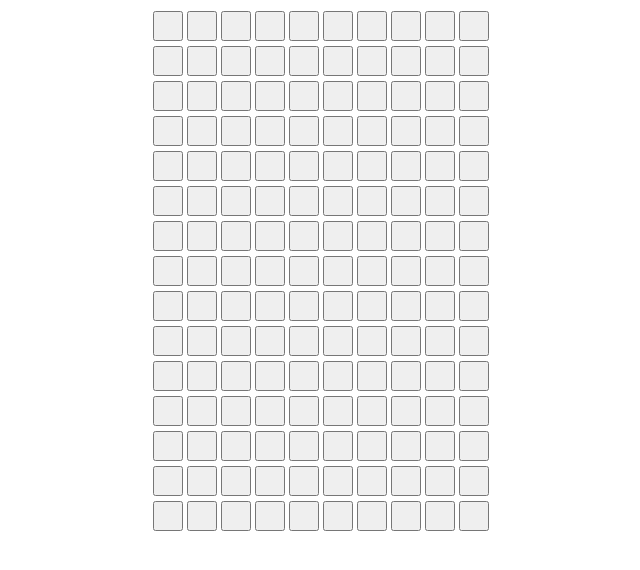
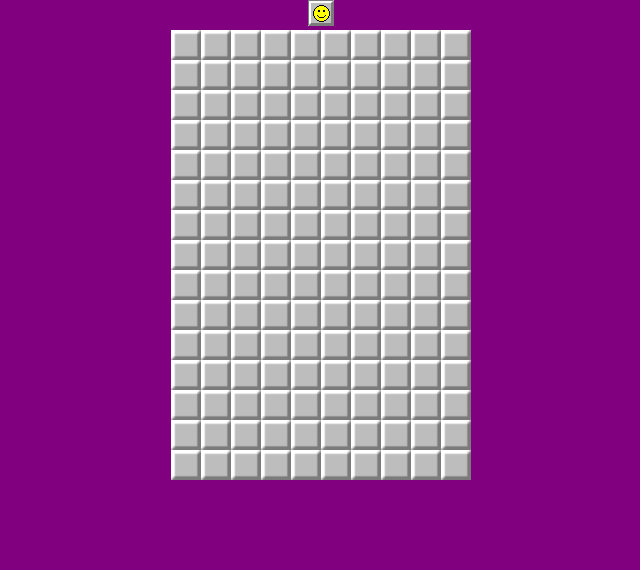
Before and after one commit to albandewilde/js-demineur, a plain HTML site: page index.html in a window 1280 px wide. Shown: the whole page, without its empty margins (319-959 px from the left). Drawn offline with Linux system fonts and the light colour scheme.

Commit message:
Move style in css file and can restart a game

```diff
--- a/app.js
+++ b/app.js
@@ -2,13 +2,21 @@
     MINES_NUMBER = 15
     NUMBER_OF_LINES = 15
     NUMBER_OF_COLUMNS = 10
+
+    const startGame = () => {
         let minesweeper = Minesweeper(NUMBER_OF_COLUMNS, NUMBER_OF_LINES, MINES_NUMBER)
 
         let app = document.getElementById('app')
-    app.style.width = '100%'
-    app.style.height = '100%'
-    app.style.display = 'flex'
-    app.style.justifyContent = 'center'
+
+        let icon = document.createElement("img")
+        icon.src = "images/happy.png"
+        icon.addEventListener("click", () => restartGame())
+        app.appendChild(icon)
+
+        let br = document.createElement("br")
+        app.appendChild(br)
+        app.appendChild(br)
+        app.appendChild(br)
 
         let table = document.createElement('table')
         app.appendChild(table)
@@ -19,21 +27,14 @@
 
             for(let columnIdx = 0; columnIdx < minesweeper.getWidth(); columnIdx++) {
                 const box = document.createElement('td')
-            box.style.height = '30px'
-            box.style.width = '30px'
-            box.style.textAlign = 'center'
-            box.style.userSelect = 'none'
 
-            const b = document.createElement("button")
-            b.style.height = '30px'
-            b.style.width = '30px'
-            b.style.userSelect = 'none'
+                const img = document.createElement("img")
+                img.src = "images/tile.png"
 
-            b.addEventListener('click', () => {
+                img.addEventListener('click', () => {
                     const tile = minesweeper.discover(columnIdx, lineIdx)
                     if(!minesweeper.gameover()) {
                         let source = ''
-
                         switch(tile.minesAround) {
                             case 8:
                                 source = 'images/åtta.png'
@@ -64,38 +65,27 @@
                                 break
                         }
 
-                    box.innerHTML = `<img src=${source} />`;
+                        box.innerHTML = `<img src=${source}>`;
                     } else {
-                    while(app.firstChild) {
-                        app.removeChild(app.firstChild)
-                    }
-
-                    if(minesweeper.gameWon()) {
-                        const wonText = document.createElement('h1')
-                        wonText.textContent = 'You won !'
-                        wonText.style.fontSize = '40px'
-
-                        const happy = document.createElement('img')
-                        happy.src = 'images/happy.png'
-
-                        app.appendChild(wonText)
-                        app.appendChild(happy)
+                        if (minesweeper.gameWon()) {
+                            icon.src = "images/win.png"
                         } else {
-                        const gameOverText = document.createElement('h1')
-                        gameOverText.textContent = 'Game Over !'
-                        gameOverText.style.fontSize = '40px'
-
-                        const dead = document.createElement('img')
-                        dead.src = 'images/dead.png'
-
-                        app.appendChild(gameOverText)
-                        app.appendChild(dead)
+                            icon.src = "images/dead.png"
                         }
                     }
                 })
 
-            box.appendChild(b)
+                box.appendChild(img)
                 line.appendChild(box)
             }
         }
+    }
+
+    const restartGame = () => {
+        app = document.getElementById("app")
+        app.innerHTML = ""
+        startGame()
+    }
+
+    startGame()
 })()
--- a/index.html
+++ b/index.html
@@ -3,10 +3,13 @@
     <head>
         <meta charset="UTF-8">
         <title>Demineur - Arthur & Alban</title>
+        <link rel="stylesheet" href="style.css">
     </head>
     <body>
-        <div id="app"></div>
-        <script src="minesweeper.js"></script>
-        <script src="app.js"></script>
+        <center>
+            <div id="app"></div>
+            <script src="minesweeper.js"></script>
+            <script src="app.js"></script>
+        </center>
     </body>
 </html>
--- /dev/null
+++ b/style.css
@@ -0,0 +1,21 @@
+body {
+    background: purple;
+    margin: auto;
+}
+
+table, tr, td {
+    padding: 0;
+    border: 0;
+    border-spacing: 0;
+    user-select: none;
+}
+
+td {
+    text-align: center;
+}
+
+td img {
+    display: block;
+    width: 30px;
+    height: 30px;
+}
```
Lines whose indentation alone changed are shown as unchanged.
